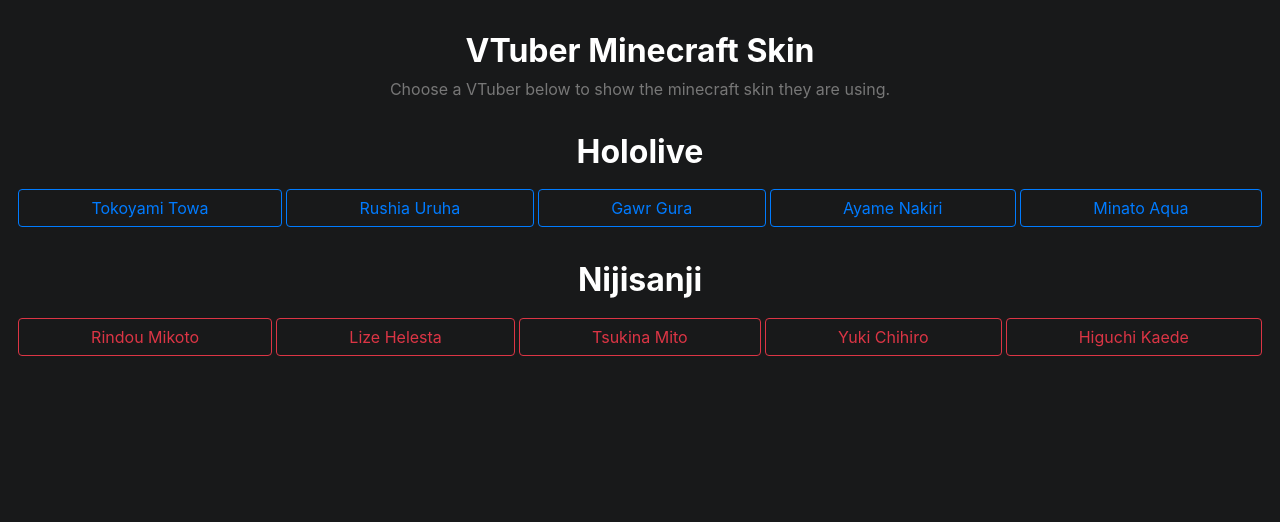
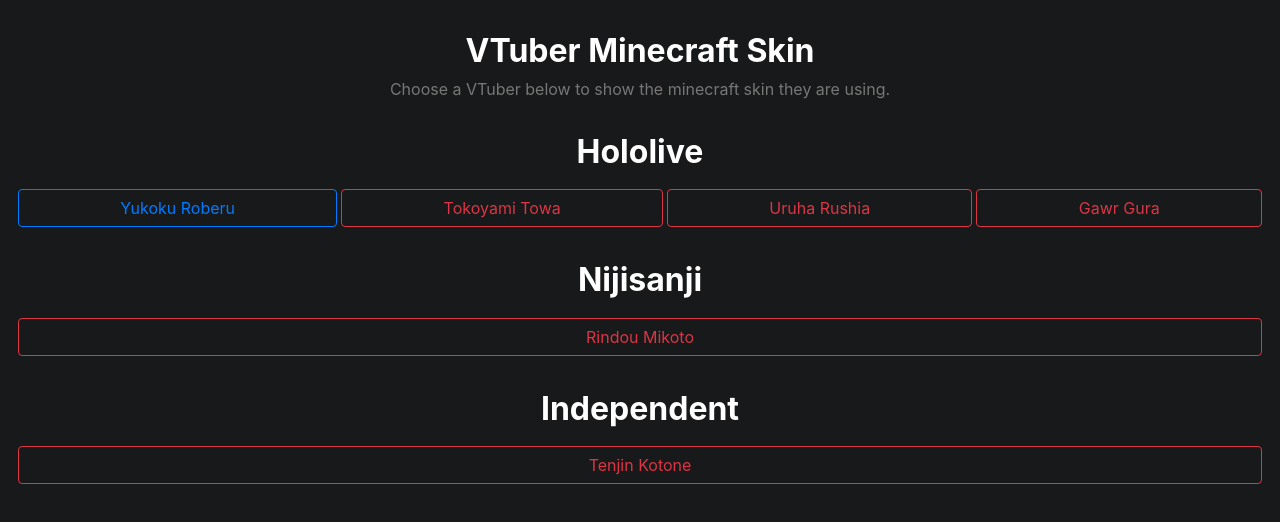
Before and after one commit to dreamwithnokz/vtuber-minecraft-skins, a Next.js app: page / in a window 1280 px wide. Shown: the top 522 px of the page. Built offline with nearby package versions, Linux system fonts and the light colour scheme.

Commit message:
Render Buttons from json file

```diff
--- a/components/button-filter.js
+++ b/components/button-filter.js
@@ -22,25 +22,29 @@
   margin: 2px;
 `;
 
-const ButtonFilter = () => (
+const renderButtons = (affiliation, vtubers) => (
   <>
-    <Title>Hololive</Title>
+    <Title>{affiliation}</Title>
     <ButtonWrapper>
-      <StyledButton variant="outline-primary">Tokoyami Towa</StyledButton>
-      <StyledButton variant="outline-primary">Rushia Uruha</StyledButton>
-      <StyledButton variant="outline-primary">Gawr Gura</StyledButton>
-      <StyledButton variant="outline-primary">Ayame Nakiri</StyledButton>
-      <StyledButton variant="outline-primary">Minato Aqua</StyledButton>
-    </ButtonWrapper>
-    <Title>Nijisanji</Title>
-    <ButtonWrapper>
-      <StyledButton variant="outline-danger">Rindou Mikoto</StyledButton>
-      <StyledButton variant="outline-danger">Lize Helesta</StyledButton>
-      <StyledButton variant="outline-danger">Tsukina Mito</StyledButton>
-      <StyledButton variant="outline-danger">Yuki Chihiro</StyledButton>
-      <StyledButton variant="outline-danger">Higuchi Kaede</StyledButton>
+      {vtubers.map((vtuber) => (
+        <StyledButton
+          variant={vtuber.gender == 'f' ? 'outline-danger' : 'outline-primary'}
+          key={vtuber.minecraftUUID}
+          value={vtuber.minecraftUUID}
+        >
+          {vtuber.name}
+        </StyledButton>
+      ))}
     </ButtonWrapper>
   </>
 );
 
+const ButtonFilter = ({ vtubers }) => (
+  <>
+    {renderButtons('Hololive', vtubers.hololive)}
+    {renderButtons('Nijisanji', vtubers.nijisanji)}
+    {renderButtons('Independent', vtubers.independent)}
+  </>
+);
+
 export default ButtonFilter;
--- a/data/vtubers.json
+++ b/data/vtubers.json
@@ -1,44 +1,40 @@
 {
   "vtubers": {
-    "hololive": {
-      "male": [
+    "hololive": [
       {
         "name": "Yukoku Roberu",
-          "minecraftUUID": "79aed2d1e49842eab7fee98f7a807e69"
-        }
-      ],
-      "female": [
+        "minecraftUUID": "79aed2d1e49842eab7fee98f7a807e69",
+        "gender": "m"
+      },
       {
         "name": "Tokoyami Towa",
-          "minecraftUUID": "8d257d0057cd4bb5a75a4ee476f72953"
+        "minecraftUUID": "8d257d0057cd4bb5a75a4ee476f72953",
+        "gender": "f"
       },
       {
         "name": "Uruha Rushia",
-          "minecraftUUID": "a8d496969a904a3f8f167f93c16ec6ec"
+        "minecraftUUID": "a8d496969a904a3f8f167f93c16ec6ec",
+        "gender": "f"
       },
       {
         "name": "Gawr Gura",
-          "minecraftUUID": "4b05d8d3236243c29494b2866c701267"
+        "minecraftUUID": "4b05d8d3236243c29494b2866c701267",
+        "gender": "f"
       }
-      ]
-    },
-    "nijisanji": {
-      "male": [],
-      "female": [
+    ],
+    "nijisanji": [
       {
         "name": "Rindou Mikoto",
-          "minecraftUUID": "557cd2e2fc5140b3ba43b1ca57694a93"
+        "minecraftUUID": "557cd2e2fc5140b3ba43b1ca57694a93",
+        "gender": "f"
       }
-      ]
-    },
-    "independent": {
-      "male": [],
-      "female": [
+    ],
+    "independent": [
       {
         "name": "Tenjin Kotone",
-          "minecraftUUID": "408629fd8ccc441daae1d5e77f7ca559"
+        "minecraftUUID": "408629fd8ccc441daae1d5e77f7ca559",
+        "gender": "f"
       }
     ]
   }
 }
-}
--- a/pages/index.js
+++ b/pages/index.js
@@ -13,6 +13,7 @@
   <>
     <Head>
       <title>VTuber Minecraft Skins</title>
+      <meta charset="UTF-8" />
       <link rel="icon" href="/favicon.ico" />
       <meta name="author" content="Nokz" />
       <meta
@@ -20,10 +21,11 @@
         content="Check out every VTuber's Minecraft skin."
       />
       <meta name="viewport" content="initial-scale=1.0, width=device-width" />
+      <meta name="robots" content="index, follow" />
     </Head>
 
     <Header />
-    <ButtonFilter />
+    <ButtonFilter vtubers={vtubersDataList.vtubers} />
   </>
 );
 
```
Lines whose indentation alone changed are shown as unchanged.
